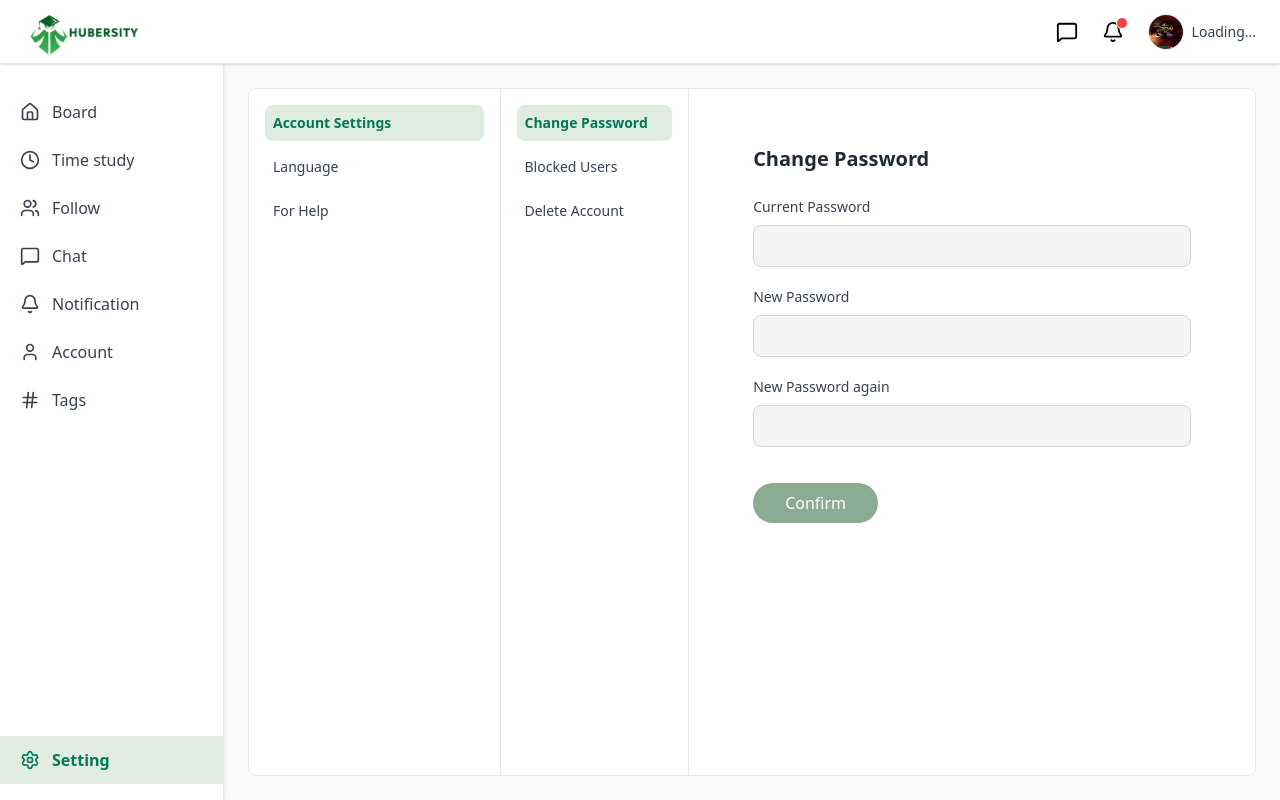
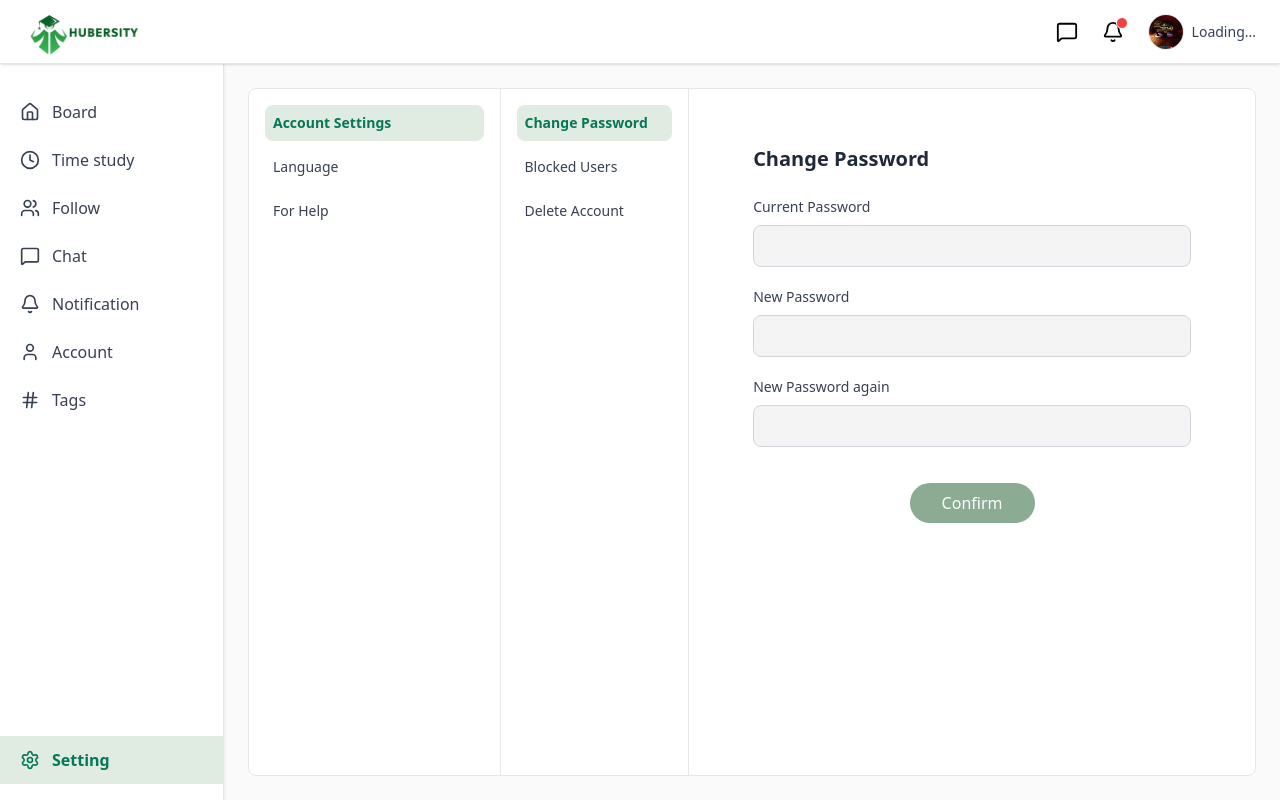
Before and after one commit to Hubersity/Hubersity, a React (Vite) app in the folder frontend/: page /app/setting in a window 1280 px wide. Built offline with nearby package versions, Linux system fonts and the light colour scheme.

Commit message:
add changepassword

```diff
--- a/frontend/src/pages/Dashboard/Setting/ChangePassword.jsx
+++ b/frontend/src/pages/Dashboard/Setting/ChangePassword.jsx
@@ -7,7 +7,7 @@ export default function ChangePassword() {
       </h2>
 
       {/* ฟอร์มกรอกรหัสผ่าน */}
-      <div className="flex flex-col space-y-5 w-full max-w-md">
+      <div className="flex flex-col space-y-5 w-full">
         {/* Current Password */}
         <div className="flex flex-col">
           <label className="text-gray-700 text-sm font-medium mb-2">
@@ -45,7 +45,7 @@ export default function ChangePassword() {
         </div>
 
         {/* ปุ่ม Confirm */}
-        <div className="pt-4">
+        <div className="pt-4 flex justify-center w-full">
           <button
             className="bg-[#8cab93] text-white font-medium px-8 py-2 rounded-full hover:bg-[#7da186] transition"
           >
```
